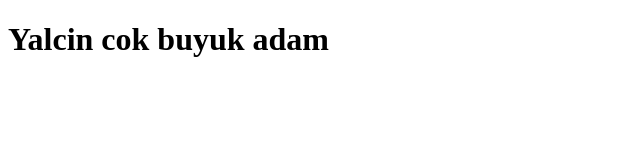
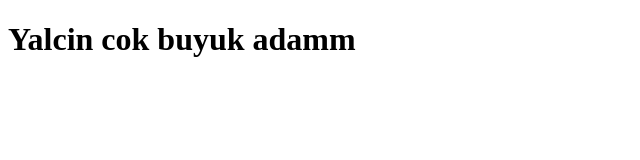
Before and after one commit to telbis/telbis.github.io, a plain HTML site: page index.html in a window 1280 px wide. Shown: the full height of the page, 0-640 px from the left. Drawn offline with Linux system fonts and the light colour scheme.

Commit message:
Update index.html

```diff
--- a/index.html
+++ b/index.html
@@ -1,7 +1,7 @@
 <!DOCTYPE html>
 <html>
 <body>
-<h1>Yalcin cok buyuk adam</h1>
+<h1>Yalcin cok buyuk adamm</h1>
 <p></p>
 </body>
 </html>
```
